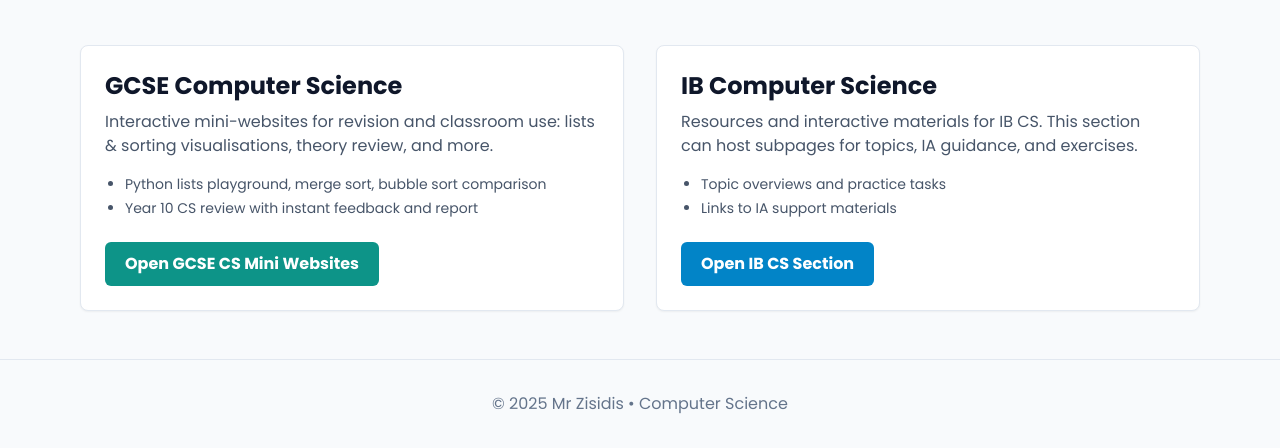
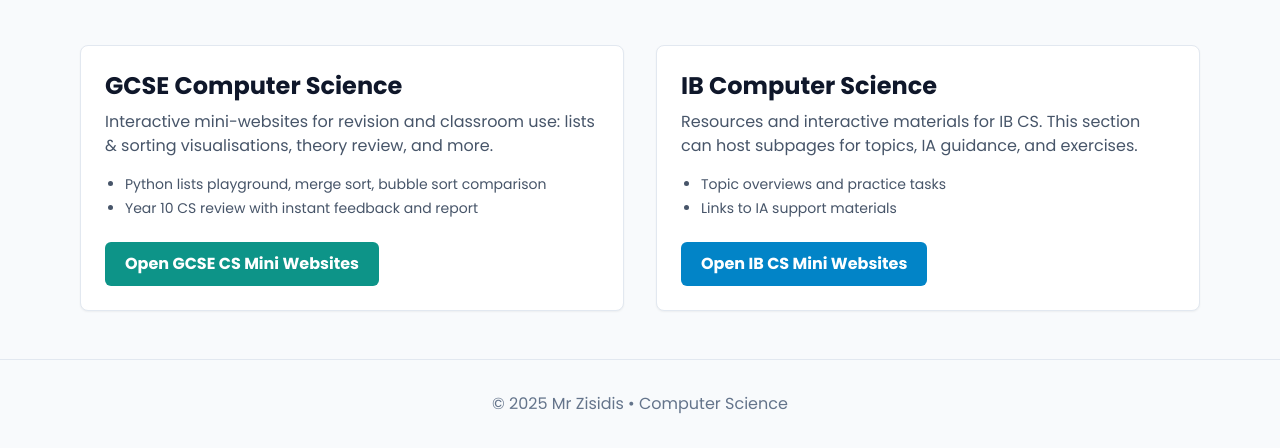
Before and after one commit to MrZisidis/mrzisidis.github.io, a plain HTML site: page index.html in a window 1280 px wide. Shown: the part 212-660 px from the top of the page. Drawn offline with nearby package versions, Linux system fonts and the light colour scheme.

Commit message:
Update index.html with new content

```diff
--- a/index.html
+++ b/index.html
@@ -60,8 +60,8 @@
           <li>Links to IA support materials</li>
         </ul>
         <div class="mt-6">
-          <a href="./ib-cs/" class="inline-flex items-center bg-sky-600 hover:bg-sky-700 text-white font-bold px-5 py-2.5 rounded-md transition">
-            Open IB CS Section
+          <a href="https://mrzisidis.github.io/ib-cs-mini-websites/" class="inline-flex items-center bg-sky-600 hover:bg-sky-700 text-white font-bold px-5 py-2.5 rounded-md transition">
+            Open IB CS Mini Websites
           </a>
         </div>
       </article>
```
